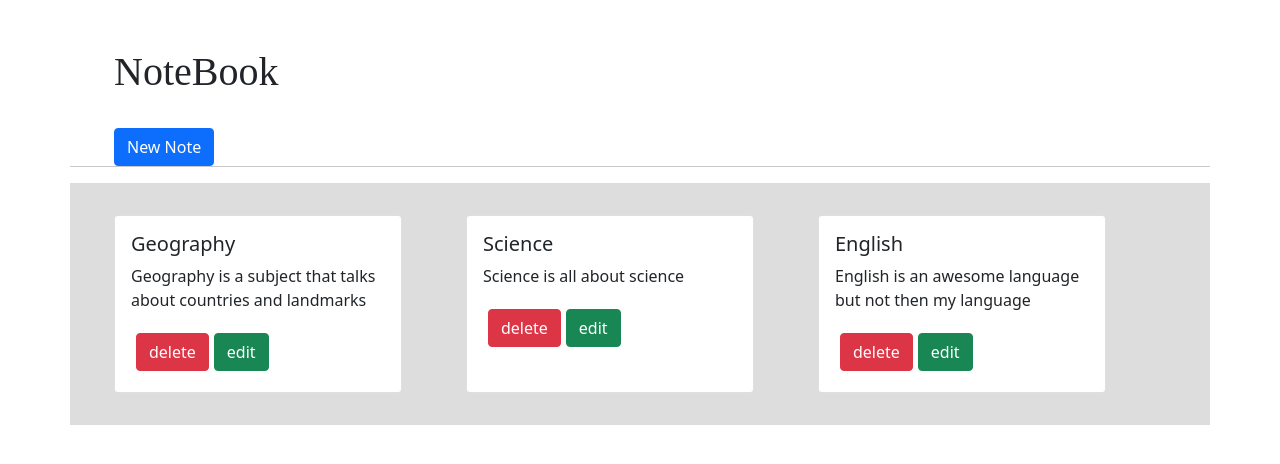
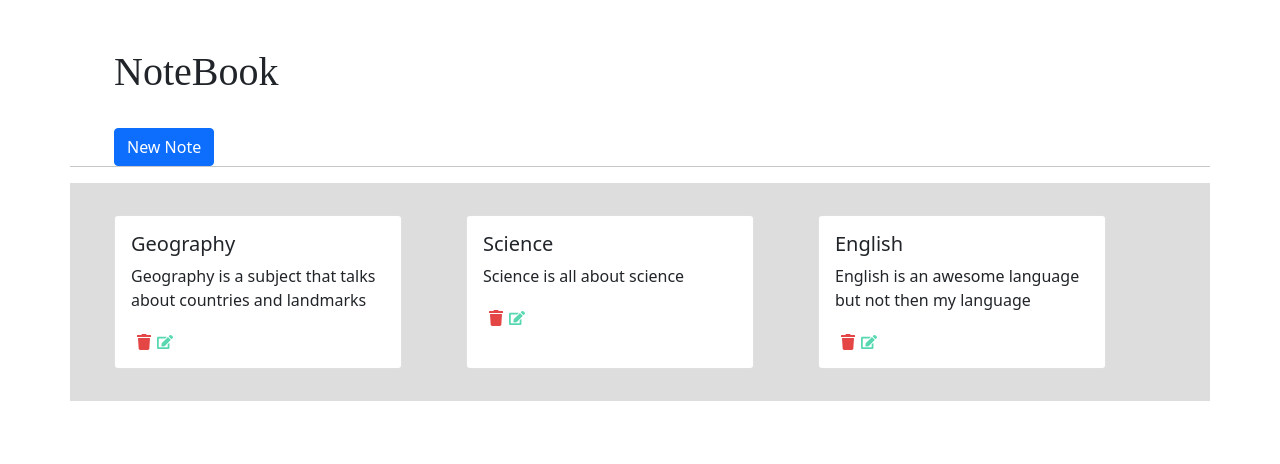
Before and after one commit to MoiseGaamy/Notebook, a React (Create React App) app: page / in a window 1280 px wide. Shown: the top 464 px of the page. Built offline with nearby package versions, Linux system fonts and the light colour scheme.

Commit message:
added trash and edit fa

```diff
--- a/src/Components/Note.js
+++ b/src/Components/Note.js
@@ -3,6 +3,8 @@ import {Card, Button} from "react-bootstrap";
 import {connect} from "react-redux";
 import { deleteNote , editNote } from '../actions/noteActions';
 import { Form } from 'react-bootstrap';
+import { FaTrash } from "react-icons/fa";
+import { FaEdit } from "react-icons/fa";
 
 const Note = ({ data, deleteNote, editNote }) => {
   const [editForm, setEditForm] = useState({
@@ -54,8 +56,8 @@ const Note = ({ data, deleteNote, editNote }) => {
            <Card.Text>
             {data.date}
            </Card.Text>
-           <Button  onClick={() =>deleteNote(data.id)} variant="danger"  style={{margin:"5px"}}>delete</Button>
-           <Button variant="success" onClick={()=> setEdit(!edit)}>edit</Button>
+           <span  onClick={() =>deleteNote(data.id)} className="trash"  style={{margin:"5px"}}><FaTrash  /></span>
+           <span className="edit" onClick={()=> setEdit(!edit)}><FaEdit/></span>
          </Card.Body>
        </Card>
 
```
